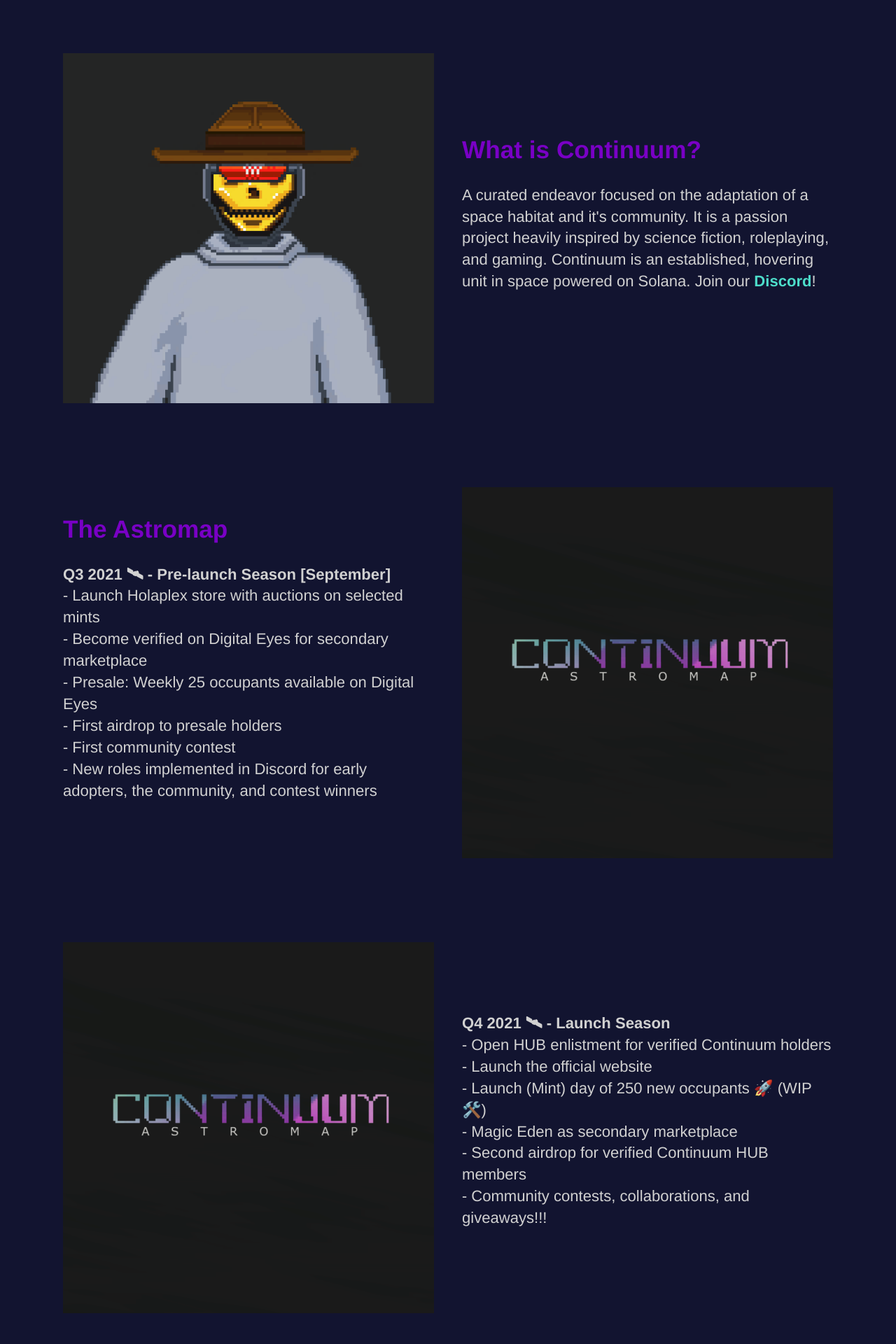
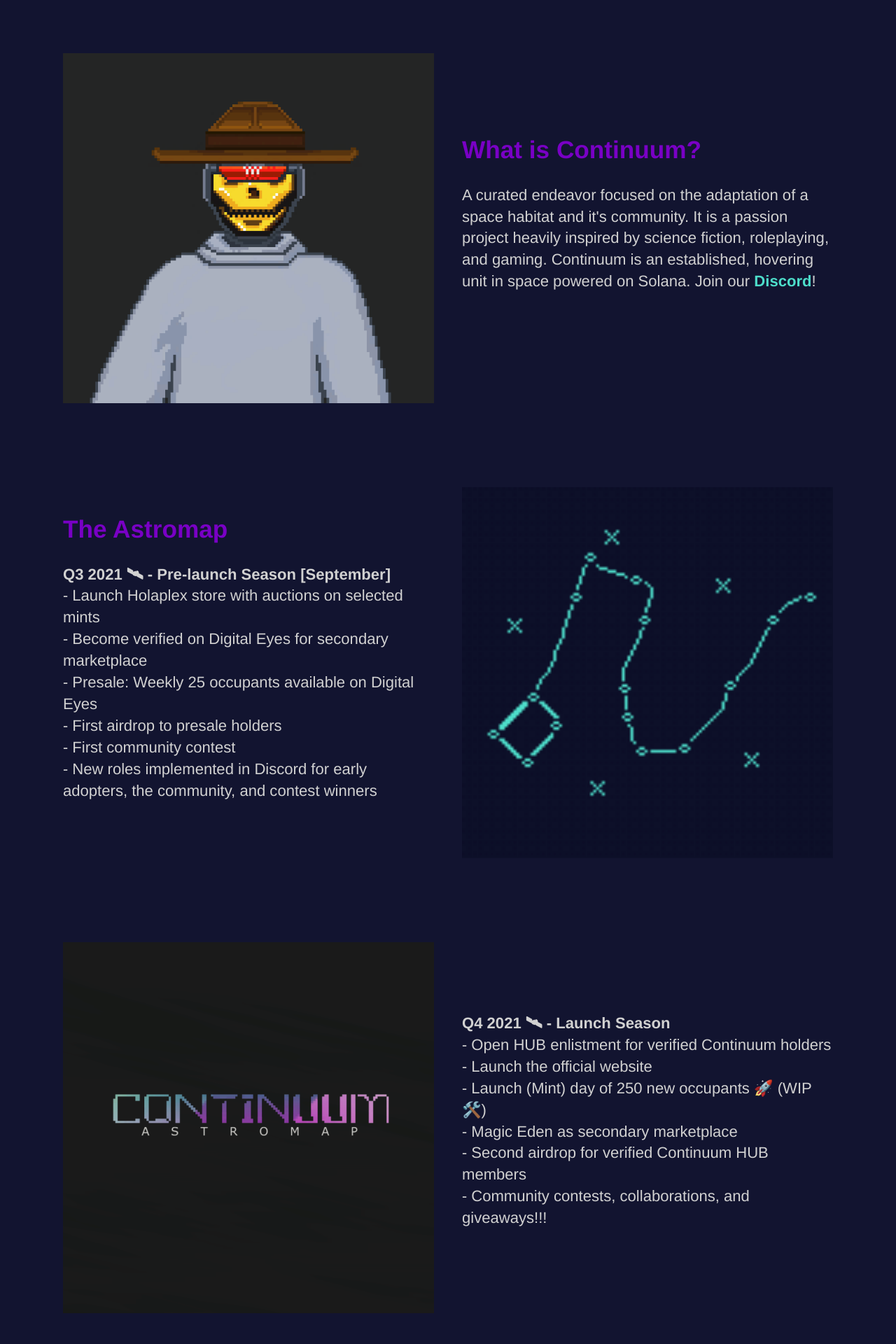
Before and after one commit to Temperedfire/continuum, a Jekyll site: the page built from index.html, in a window 1280 px wide. Shown: the part 969-2889 px from the top of the page at 70% size. Built offline with Jekyll 4.4.1, drawn with Linux system fonts in a browser that asks for light colours.

Commit message:
index.html Update

```diff
--- a/index.html
+++ b/index.html
@@ -54,7 +54,7 @@
 				</p>
 			</div>
 			<div class="image">
-				<img src="{{ site.baseurl }}/images/astromap.png" alt="astromap" class="screenshot editable" />
+				<img src="{{ site.baseurl }}/images/Prelaunch.gif" alt="astromap" class="screenshot editable" />
 			</div>
 		</div>
 	</section>
```
